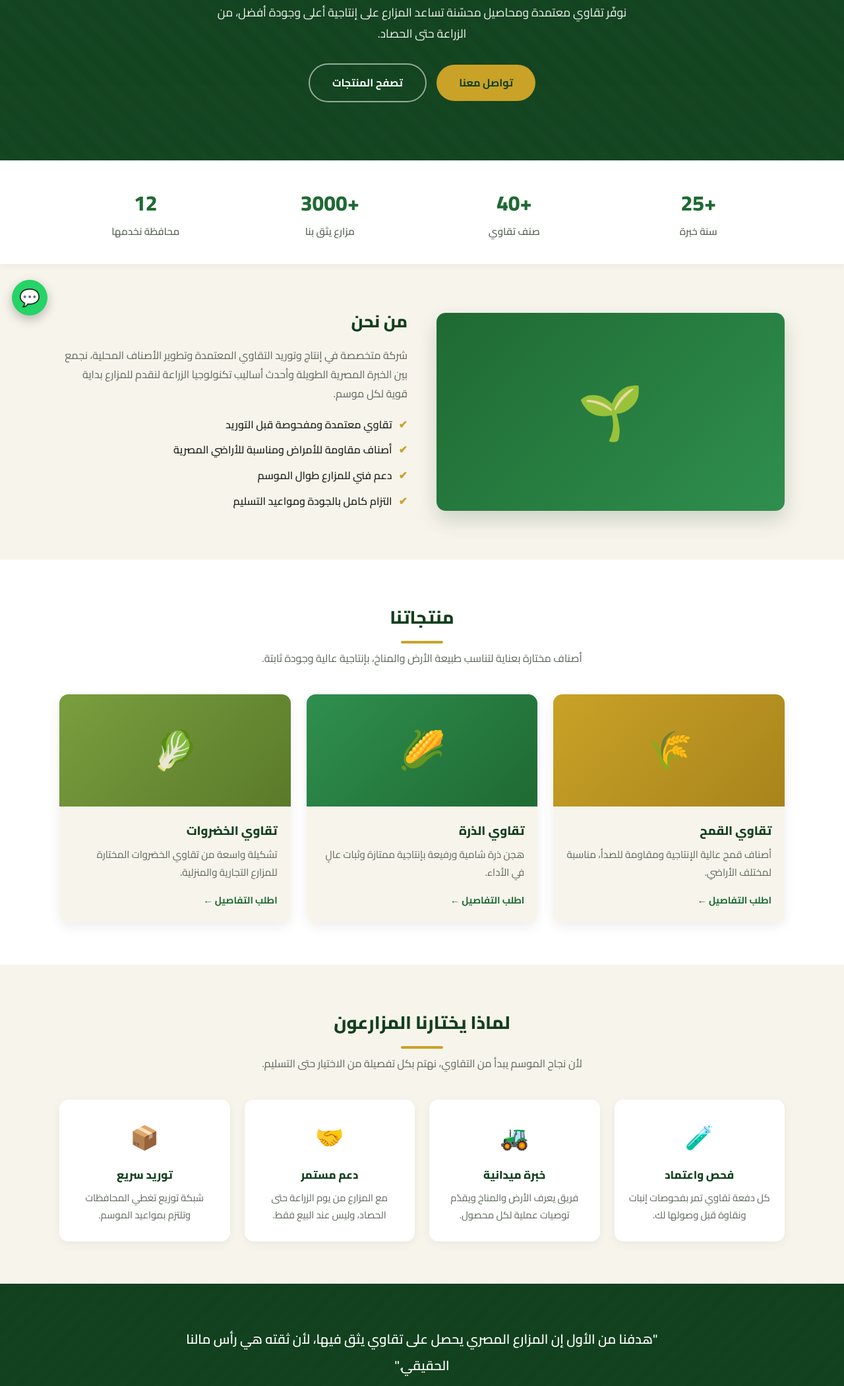
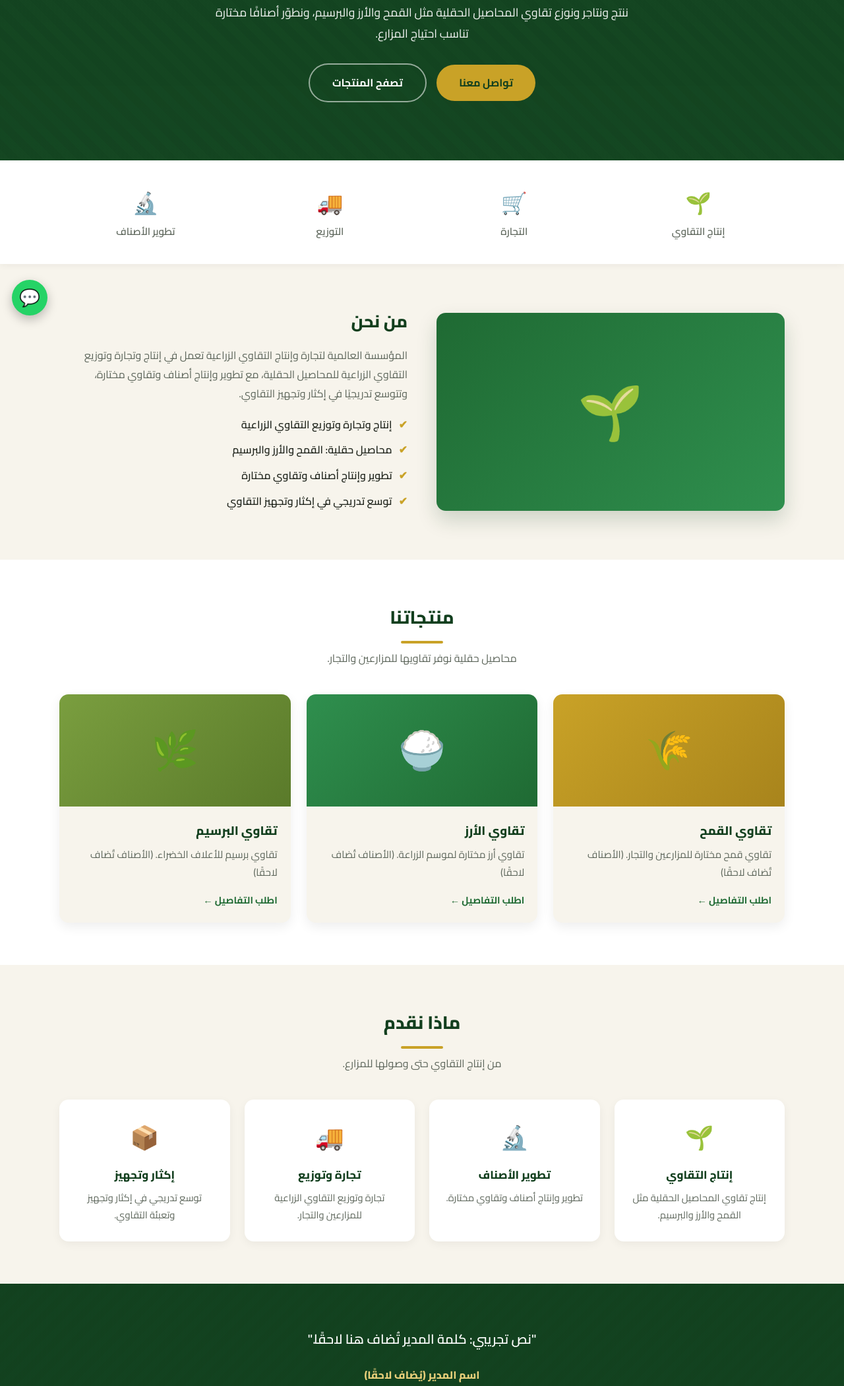
Before and after one commit to moh9180812-cyber/Seeds-Company-Site, a plain HTML site: page index.html in a window 1280 px wide. Shown: the part 304-2404 px from the top of the page at 66% size. Drawn offline with Linux system fonts and the light colour scheme.

Commit message:
Update company name and related text in index.html

```diff
--- a/index.html
+++ b/index.html
@@ -3,7 +3,7 @@
 <head>
 <meta charset="UTF-8">
 <meta name="viewport" content="width=device-width, initial-scale=1.0">
-<title>شركة الحصاد للتقاوي والتنمية الزراعية</title>
+<title>المؤسسة العالمية لتجارة وإنتاج التقاوي الزراعية</title>
 <link rel="preconnect" href="https://fonts.googleapis.com">
 <link rel="preconnect" href="https://fonts.gstatic.com" crossorigin>
 <link href="https://fonts.googleapis.com/css2?family=Cairo:wght@400;600;700;800&display=swap" rel="stylesheet">
@@ -144,7 +144,7 @@ footer h4{color:var(--gold-soft);font-size:1.02rem;font-weight:800;margin-bottom
 
 <header>
   <div class="container nav">
-    <a href="#home" class="logo"><span class="mark">🌾</span> الحصاد للتقاوي</a>
+    <a href="#home" class="logo"><span class="mark">🌾</span> المؤسسة العالمية للتقاوي</a>
     <button class="burger" id="burger" aria-label="القائمة">☰</button>
     <ul class="nav-links" id="navLinks">
       <li><a href="#home">الرئيسية</a></li>
@@ -159,9 +159,9 @@ footer h4{color:var(--gold-soft);font-size:1.02rem;font-weight:800;margin-bottom
 <!-- Hero -->
 <section class="hero" id="home">
   <div class="container">
-    <span class="badge">منذ أكثر من 25 عامًا في خدمة الزراعة المصرية</span>
-    <h1>تقاوي عالية الجودة لمحصول يستحق التعب</h1>
-    <p>نوفّر تقاوي معتمدة ومحاصيل محسّنة تساعد المزارع على إنتاجية أعلى وجودة أفضل، من الزراعة حتى الحصاد.</p>
+    <span class="badge">إنتاج وتجارة وتوزيع التقاوي الزراعية</span>
+    <h1>تقاوي مختارة لبداية موسم أقوى</h1>
+    <p>ننتج ونتاجر ونوزع تقاوي المحاصيل الحقلية مثل القمح والأرز والبرسيم، ونطوّر أصنافًا مختارة تناسب احتياج المزارع.</p>
     <div class="hero-btns">
       <a href="#contact" class="btn btn-gold">تواصل معنا</a>
       <a href="#products" class="btn btn-ghost">تصفح المنتجات</a>
@@ -172,10 +172,10 @@ footer h4{color:var(--gold-soft);font-size:1.02rem;font-weight:800;margin-bottom
 <!-- Stats -->
 <div class="stats">
   <div class="container stats-grid">
-    <div class="stat"><div class="num">+25</div><div class="lbl">سنة خبرة</div></div>
-    <div class="stat"><div class="num">+40</div><div class="lbl">صنف تقاوي</div></div>
-    <div class="stat"><div class="num">+3000</div><div class="lbl">مزارع يثق بنا</div></div>
-    <div class="stat"><div class="num">12</div><div class="lbl">محافظة نخدمها</div></div>
+    <div class="stat"><div class="num">🌱</div><div class="lbl">إنتاج التقاوي</div></div>
+    <div class="stat"><div class="num">🛒</div><div class="lbl">التجارة</div></div>
+    <div class="stat"><div class="num">🚚</div><div class="lbl">التوزيع</div></div>
+    <div class="stat"><div class="num">🔬</div><div class="lbl">تطوير الأصناف</div></div>
   </div>
 </div>
 
@@ -185,12 +185,12 @@ footer h4{color:var(--gold-soft);font-size:1.02rem;font-weight:800;margin-bottom
     <div class="about-visual">🌱</div>
     <div class="about-text">
       <h2>من نحن</h2>
-      <p>شركة متخصصة في إنتاج وتوريد التقاوي المعتمدة وتطوير الأصناف المحلية، نجمع بين الخبرة المصرية الطويلة وأحدث أساليب تكنولوجيا الزراعة لنقدم للمزارع بداية قوية لكل موسم.</p>
+      <p>المؤسسة العالمية لتجارة وإنتاج التقاوي الزراعية تعمل في إنتاج وتجارة وتوزيع التقاوي الزراعية للمحاصيل الحقلية، مع تطوير وإنتاج أصناف وتقاوي مختارة، وتتوسع تدريجيًا في إكثار وتجهيز التقاوي.</p>
       <ul class="about-points">
-        <li>تقاوي معتمدة ومفحوصة قبل التوريد</li>
-        <li>أصناف مقاومة للأمراض ومناسبة للأراضي المصرية</li>
-        <li>دعم فني للمزارع طوال الموسم</li>
-        <li>التزام كامل بالجودة ومواعيد التسليم</li>
+        <li>إنتاج وتجارة وتوزيع التقاوي الزراعية</li>
+        <li>محاصيل حقلية: القمح والأرز والبرسيم</li>
+        <li>تطوير وإنتاج أصناف وتقاوي مختارة</li>
+        <li>توسع تدريجي في إكثار وتجهيز التقاوي</li>
       </ul>
     </div>
   </div>
@@ -200,29 +200,29 @@ footer h4{color:var(--gold-soft);font-size:1.02rem;font-weight:800;margin-bottom
 <section class="products" id="products">
   <div class="container">
     <h2 class="section-title">منتجاتنا</h2>
-    <p class="section-sub">أصناف مختارة بعناية لتناسب طبيعة الأرض والمناخ، بإنتاجية عالية وجودة ثابتة.</p>
+    <p class="section-sub">محاصيل حقلية نوفر تقاويها للمزارعين والتجار.</p>
     <div class="cards">
       <div class="card">
         <div class="thumb t1">🌾</div>
         <div class="body">
           <h3>تقاوي القمح</h3>
-          <p>أصناف قمح عالية الإنتاجية ومقاومة للصدأ، مناسبة لمختلف الأراضي.</p>
+          <p>تقاوي قمح مختارة للمزارعين والتجار. (الأصناف تُضاف لاحقًا)</p>
           <a href="#contact" class="more">اطلب التفاصيل ←</a>
         </div>
       </div>
       <div class="card">
-        <div class="thumb t2">🌽</div>
+        <div class="thumb t2">🍚</div>
         <div class="body">
-          <h3>تقاوي الذرة</h3>
-          <p>هجن ذرة شامية ورفيعة بإنتاجية ممتازة وثبات عالٍ في الأداء.</p>
+          <h3>تقاوي الأرز</h3>
+          <p>تقاوي أرز مختارة لموسم الزراعة. (الأصناف تُضاف لاحقًا)</p>
           <a href="#contact" class="more">اطلب التفاصيل ←</a>
         </div>
       </div>
       <div class="card">
-        <div class="thumb t3">🥬</div>
+        <div class="thumb t3">🌿</div>
         <div class="body">
-          <h3>تقاوي الخضروات</h3>
-          <p>تشكيلة واسعة من تقاوي الخضروات المختارة للمزارع التجارية والمنزلية.</p>
+          <h3>تقاوي البرسيم</h3>
+          <p>تقاوي برسيم للأعلاف الخضراء. (الأصناف تُضاف لاحقًا)</p>
           <a href="#contact" class="more">اطلب التفاصيل ←</a>
         </div>
       </div>
@@ -233,13 +233,13 @@ footer h4{color:var(--gold-soft);font-size:1.02rem;font-weight:800;margin-bottom
 <!-- Why us -->
 <section id="why">
   <div class="container">
-    <h2 class="section-title">لماذا يختارنا المزارعون</h2>
-    <p class="section-sub">لأن نجاح الموسم يبدأ من التقاوي، نهتم بكل تفصيلة من الاختيار حتى التسليم.</p>
+    <h2 class="section-title">ماذا نقدم</h2>
+    <p class="section-sub">من إنتاج التقاوي حتى وصولها للمزارع.</p>
     <div class="features">
-      <div class="feature"><div class="ico">🧪</div><h3>فحص واعتماد</h3><p>كل دفعة تقاوي تمر بفحوصات إنبات ونقاوة قبل وصولها لك.</p></div>
-      <div class="feature"><div class="ico">🚜</div><h3>خبرة ميدانية</h3><p>فريق يعرف الأرض والمناخ ويقدّم توصيات عملية لكل محصول.</p></div>
-      <div class="feature"><div class="ico">🤝</div><h3>دعم مستمر</h3><p>مع المزارع من يوم الزراعة حتى الحصاد، وليس عند البيع فقط.</p></div>
-      <div class="feature"><div class="ico">📦</div><h3>توريد سريع</h3><p>شبكة توزيع تغطي المحافظات وتلتزم بمواعيد الموسم.</p></div>
+      <div class="feature"><div class="ico">🌱</div><h3>إنتاج التقاوي</h3><p>إنتاج تقاوي المحاصيل الحقلية مثل القمح والأرز والبرسيم.</p></div>
+      <div class="feature"><div class="ico">🔬</div><h3>تطوير الأصناف</h3><p>تطوير وإنتاج أصناف وتقاوي مختارة.</p></div>
+      <div class="feature"><div class="ico">🚚</div><h3>تجارة وتوزيع</h3><p>تجارة وتوزيع التقاوي الزراعية للمزارعين والتجار.</p></div>
+      <div class="feature"><div class="ico">📦</div><h3>إكثار وتجهيز</h3><p>توسع تدريجي في إكثار وتجهيز وتعبئة التقاوي.</p></div>
     </div>
   </div>
 </section>
@@ -247,9 +247,9 @@ footer h4{color:var(--gold-soft);font-size:1.02rem;font-weight:800;margin-bottom
 <!-- CEO -->
 <section class="ceo">
   <div class="container">
-    <blockquote>"هدفنا من الأول إن المزارع المصري يحصل على تقاوي يثق فيها، لأن ثقته هي رأس مالنا الحقيقي."</blockquote>
-    <div class="who">اسم المدير التنفيذي</div>
-    <div class="role">المؤسس والرئيس التنفيذي</div>
+    <blockquote>"نص تجريبي: كلمة المدير تُضاف هنا لاحقًا."</blockquote>
+    <div class="who">اسم المدير (يُضاف لاحقًا)</div>
+    <div class="role">المنصب</div>
   </div>
 </section>
 
@@ -260,10 +260,10 @@ footer h4{color:var(--gold-soft);font-size:1.02rem;font-weight:800;margin-bottom
     <p class="section-sub">جاهزون للرد على استفساراتك وتوريد طلبك في أسرع وقت.</p>
     <div class="contact-grid">
       <div class="contact-info">
-        <div class="row"><div class="ico">📍</div><div><h4>العنوان</h4><p>المنطقة الصناعية، مدينة السادات، محافظة المنوفية</p></div></div>
+        <div class="row"><div class="ico">📍</div><div><h4>العنوان</h4><p>العنوان يُضاف لاحقًا</p></div></div>
         <div class="row"><div class="ico">📞</div><div><h4>التليفون</h4><p dir="ltr">+20 100 000 0000</p></div></div>
         <div class="row"><div class="ico">✉️</div><div><h4>البريد الإلكتروني</h4><p>info@example.com</p></div></div>
-        <div class="row"><div class="ico">🕒</div><div><h4>مواعيد العمل</h4><p>السبت - الخميس: 9 صباحًا - 5 مساءً</p></div></div>
+        <div class="row"><div class="ico">🕒</div><div><h4>مواعيد العمل</h4><p>تُضاف لاحقًا</p></div></div>
         <a class="wa-btn" href="https://wa.me/201000000000" target="_blank" rel="noopener">💬 تواصل واتساب</a>
       </div>
       <form onsubmit="event.preventDefault();alert('شكرًا لتواصلك! سنرد عليك في أقرب وقت.');">
@@ -284,8 +284,8 @@ footer h4{color:var(--gold-soft);font-size:1.02rem;font-weight:800;margin-bottom
 <footer>
   <div class="container footer-grid">
     <div class="footer-brand">
-      <h4>🌾 الحصاد للتقاوي</h4>
-      <p>شركة متخصصة في التقاوي المعتمدة وتكنولوجيا التنمية الزراعية، نخدم المزارع المصري منذ أكثر من 25 عامًا.</p>
+      <h4>🌾 المؤسسة العالمية للتقاوي</h4>
+      <p>إنتاج وتجارة وتوزيع التقاوي الزراعية، وتطوير أصناف مختارة.</p>
       <div class="socials">
         <a href="#" aria-label="فيسبوك">📘</a>
         <a href="#" aria-label="انستجرام">📸</a>
@@ -305,12 +305,12 @@ footer h4{color:var(--gold-soft);font-size:1.02rem;font-weight:800;margin-bottom
     </div>
     <div class="footer-contact">
       <h4>تواصل</h4>
-      <p>📍 مدينة السادات، المنوفية</p>
+      <p>📍 العنوان يُضاف لاحقًا</p>
       <p dir="ltr">📞 +20 100 000 0000</p>
       <p>✉️ info@example.com</p>
     </div>
   </div>
-  <div class="copy">جميع الحقوق محفوظة © 2026 شركة الحصاد للتقاوي والتنمية الزراعية</div>
+  <div class="copy">جميع الحقوق محفوظة © 2026 المؤسسة العالمية لتجارة وإنتاج التقاوي الزراعية</div>
 </footer>
 
 <a class="float-wa" href="https://wa.me/201000000000" target="_blank" rel="noopener" aria-label="واتساب">💬</a>
```
